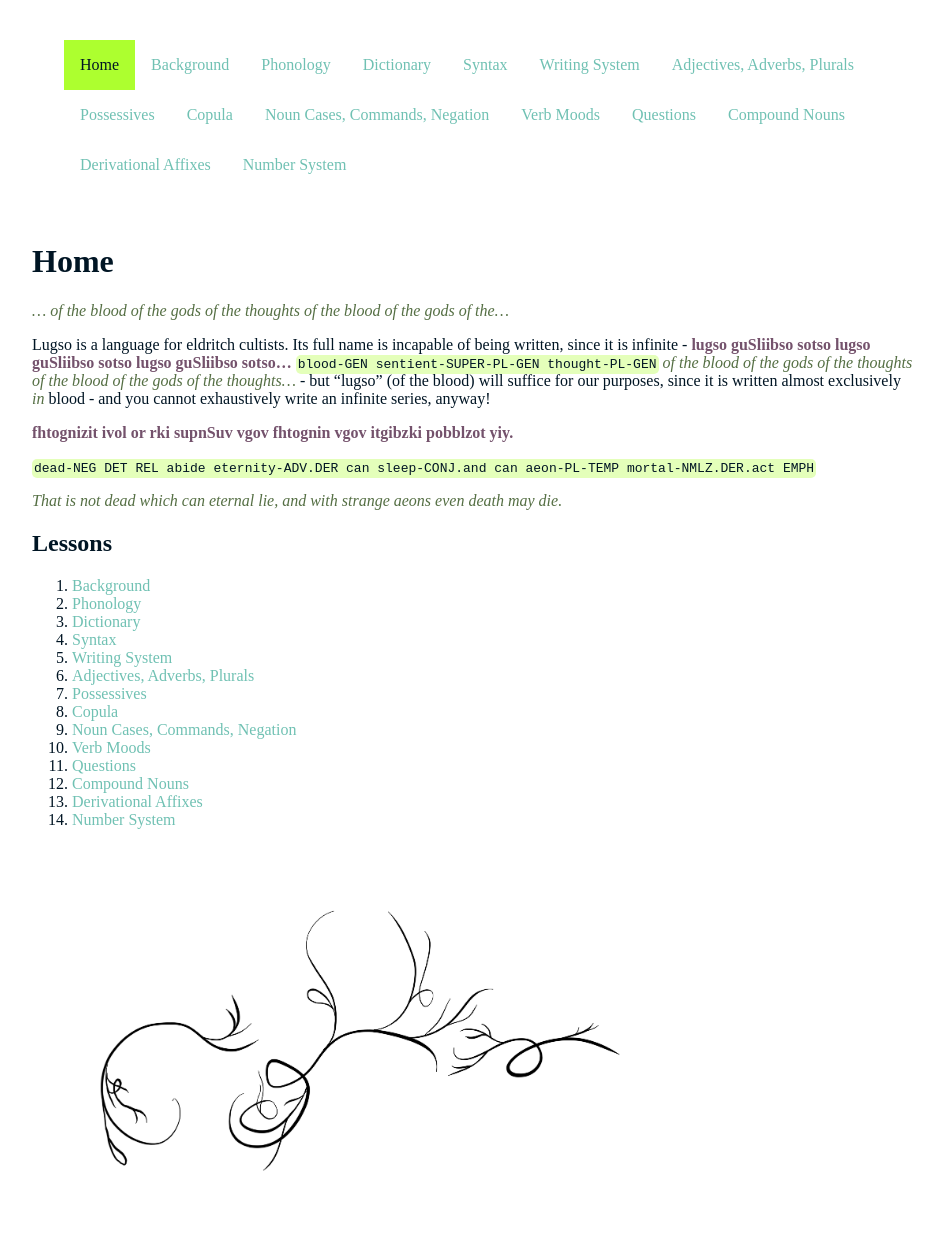
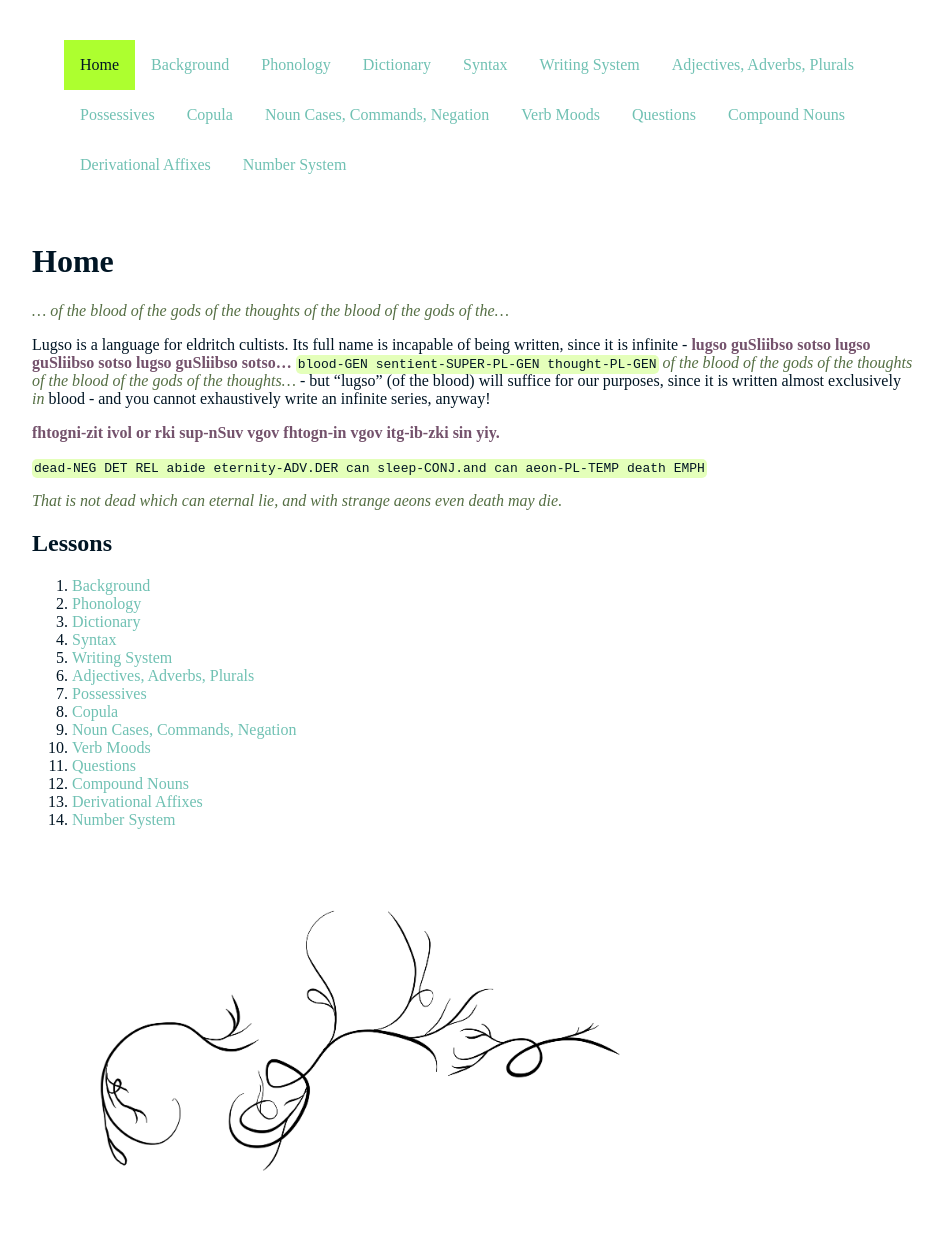
Before and after one commit to 0x70b1a5/lugso, a Jekyll site: the page built from index.md, in a window 1280 px wide. Shown: the whole page, without its empty margins (232-1175 px from the left). Built offline with Jekyll 4.4.1, drawn with Linux system fonts in a browser that asks for light colours.

Commit message:
use 'death'

```diff
--- a/index.md
+++ b/index.md
@@ -8,9 +8,9 @@ _... of the blood of the gods of the thoughts of the blood of the gods of the...
 
 Lugso is a language for eldritch cultists. Its full name is incapable of being written, since it is infinite - **lugso guSliibso sotso lugso guSliibso sotso lugso guSliibso sotso...** `blood-GEN sentient-SUPER-PL-GEN thought-PL-GEN` _of the blood of the gods of the thoughts of the blood of the gods of the thoughts..._ - but "lugso" (of the blood) will suffice for our purposes, since it is written almost exclusively _in_ blood - and you cannot exhaustively write an infinite series, anyway!
 
-**fhtognizit ivol or rki supnSuv vgov fhtognin vgov itgibzki pobblzot yiy.**
+**fhtogni-zit ivol or rki sup-nSuv vgov fhtogn-in vgov itg-ib-zki sin yiy.**
 
-`dead-NEG DET REL abide eternity-ADV.DER can sleep-CONJ.and can aeon-PL-TEMP mortal-NMLZ.DER.act EMPH`
+`dead-NEG DET REL abide eternity-ADV.DER can sleep-CONJ.and can aeon-PL-TEMP death EMPH`
 
 _That is not dead which can eternal lie, and with strange aeons even death may die._
 
```
